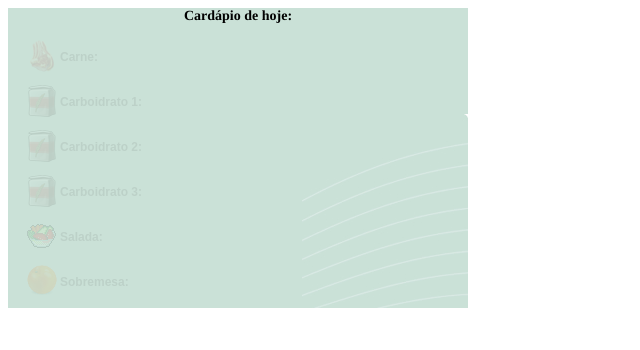
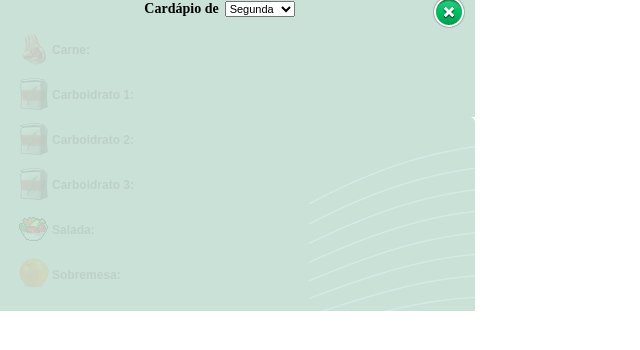
Before and after one commit to rubenspgcavalcante/Cardapio-RU-UECE, a website: page data/html/panel.html in a window 1280 px wide. Shown: the whole page, without its empty margins (0-640 px from the left). Drawn offline with Linux system fonts and the light colour scheme.

Commit message:
Painel com seleção de dias. Botão de fechar no painel.

```diff
--- a/data/css/panel.css
+++ b/data/css/panel.css
@@ -1,16 +1,51 @@
+body{
+    margin:-9px 0 0 0;
+    padding:0;
+}
+
 .box{
     background: url("../images/bg.jpg") no-repeat bottom right;
     background-color: #CAE1D7;
-    width: 460px;
-    height: 300px;
+    width: 475px;
+    min-height: 320px;
     color: #4b4b4b;
 }
 
-.menuheader{
+#close{
+	background: none;
+	cursor: pointer;
+	width: 32px;
+	height: 32px;
+	padding: 0;
+	margin: 0;
+	background-image: url("../images/close.png");
+	border: none;
+	float:right;
+	margin-top: 5px;
+	margin-right: 10px;
+}
+
+#close:hover{
+	background-image: url("../images/closehover.png");
+
+}
+
+.box .menuheader{
 	font-size:14px;
 	text-align: center;
-	font-family: times;
 	color: #000;
+    text-align: center;
+    margin-left: -70px;
+    padding-top: 10px;
+}
+
+.box select{
+    float: left;
+    font-size: 11px;
+    margin-left: 6px;
+    position: absolute;
+    width: 70px;
+
 }
 
 ul{
@@ -19,7 +54,7 @@ ul{
 }
 
 .menu .info-block{
-	width:420px;
+	width:440px;
 	height: 35px;
 	margin-top:10px;
 	font-family: arial;
--- a/data/html/panel.html
+++ b/data/html/panel.html
@@ -5,7 +5,16 @@
 </head>
 <body>
 <div class="box">
-	<h1 class="menuheader"> Cardápio de hoje: </h1>
+	<input type="button" id="close" />
+    <h1 class="menuheader"> Cardápio de
+        <select id="days">
+            <option id="day-1" value="seg">Segunda</option>
+            <option id="day-2" value="ter">Terça</option>
+            <option id="day-3" value="qua">Quarta</option>
+            <option id="day-4" value="qui">Quinta</option>
+            <option id="day-5" value="sex">Sexta</option>
+        </select>
+    </h1>
 	<ul class="menu">
 		<li id="carne">
 			<div class="info-block">
```
Also changed, not shown: data/js/panel.js (+15 -0 lines), lib/db.js (+8 -0 lines), lib/main.js (+7 -0 lines), data/images/close.png (added), data/images/closehover.png (added).
